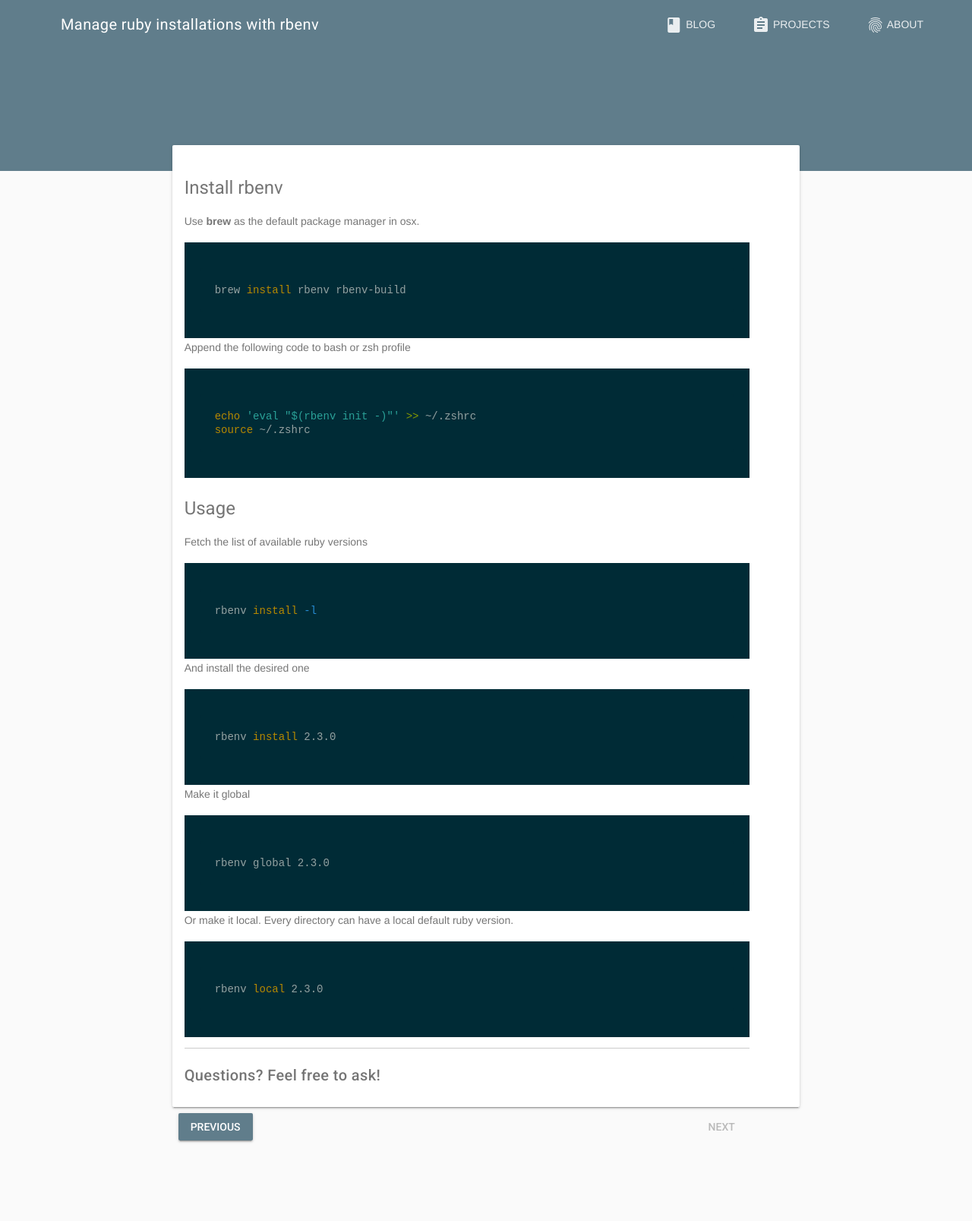
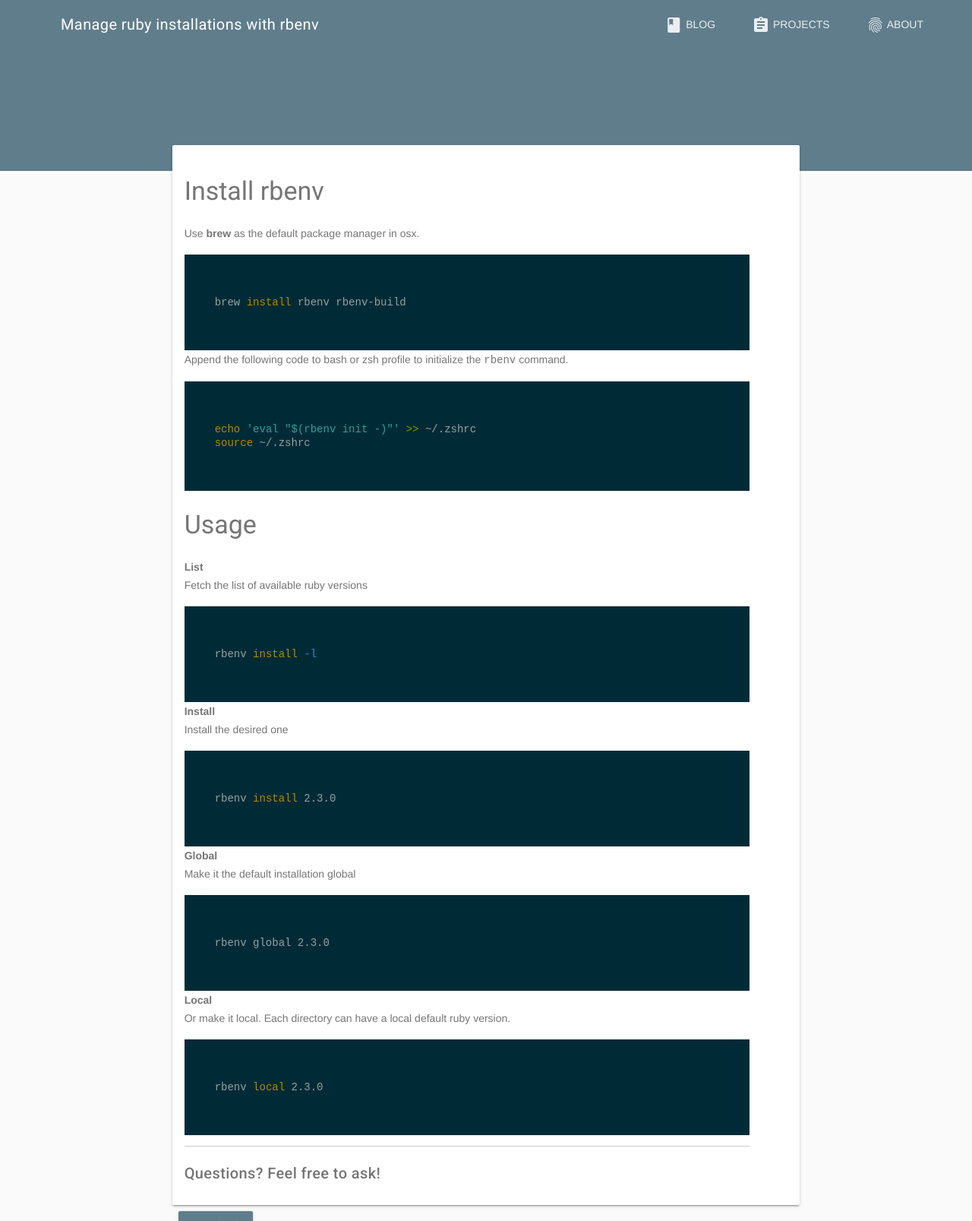
Before and after one commit to mcomisso/mcomisso.github.io, a Jekyll site: the page built from _posts/2016-03-09-manage-ruby-installations-with-rbenv.md, in a window 1280 px wide. Shown: the whole page at 76% size. Built offline with Jekyll 4.4.1, drawn with Linux system fonts in a browser that asks for light colours; nearby versions of some CDN libraries; comment, search, counter and statistics services are not loaded.

Commit message:
Updated post

````diff
--- a/_posts/2016-03-09-manage-ruby-installations-with-rbenv.md
+++ b/_posts/2016-03-09-manage-ruby-installations-with-rbenv.md
@@ -6,7 +6,7 @@
 tags: [ruby, rbenv, zsh]
 ---
 
-#### Install rbenv
+### Install rbenv
 
 Use **brew** as the default package manager in osx.
 <!--more-->
@@ -15,34 +15,39 @@
 brew install rbenv rbenv-build
 ```
 
-Append the following code to bash or zsh profile
+Append the following code to bash or zsh profile to initialize the `rbenv` command.
 
 ```bash
 echo 'eval "$(rbenv init -)"' >> ~/.zshrc
 source ~/.zshrc
 ```
 
-#### Usage
+### Usage
 
+
+**List**
 Fetch the list of available ruby versions
 
 ```bash
 rbenv install -l
 ```
 
-And install the desired one
+**Install**
+Install the desired one
 
 ```bash
 rbenv install 2.3.0
 ```
 
-Make it global
+**Global**
+Make it the default installation global
 
 ```bash
 rbenv global 2.3.0
 ```
 
-Or make it local. Every directory can have a local default ruby version.
+**Local**
+Or make it local. Each directory can have a local default ruby version.
 
 ```bash
 rbenv local 2.3.0
````
